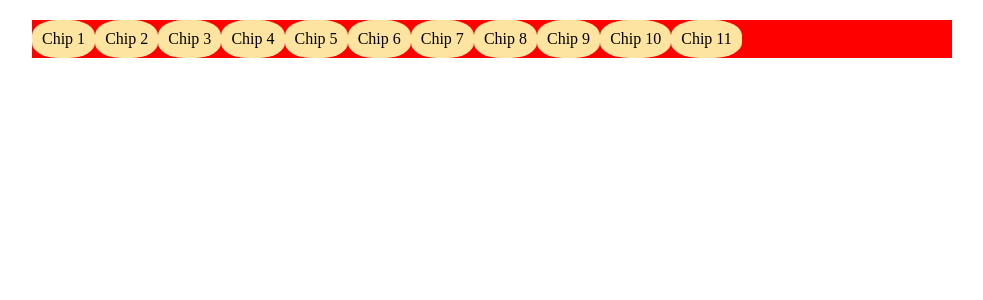
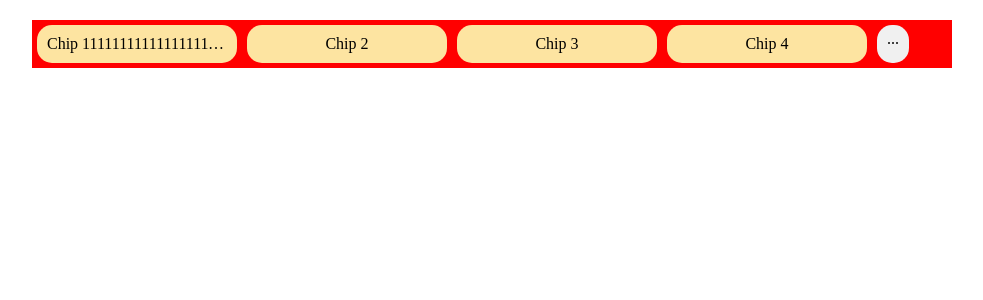
Before and after one commit to 0nlyssslatts/chips, a React app: page / in a window 1280 px wide. Shown: the top 300 px of the page, without its empty margins (148-1131 px from the left). Built offline with nearby package versions, Linux system fonts and the light colour scheme.

Commit message:
Улучшил компонент Chips: добавил возможность определения ширины,скрытие текста, если он выходит за рамки компонента и тултип

```diff
--- a/src/app/App.tsx
+++ b/src/app/App.tsx
@@ -3,7 +3,7 @@ import ChipList from "components/ChipsList/ChipsList";
 import "./index.scss";
 
 const chips = [
-    { id: "1", label: "Chip 1" },
+    { id: "1", label: "Chip 1111111111111111111111" },
     { id: "2", label: "Chip 2" },
     { id: "3", label: "Chip 3" },
     { id: "4", label: "Chip 4" },
--- a/src/components/Chips/Chips.module.scss
+++ b/src/components/Chips/Chips.module.scss
@@ -1,10 +1,19 @@
 .Chip {
     padding: 10px;
-    border-radius: 40%;
+    border-radius: 15px;
+    margin: 5px;
+    text-align: center;
     cursor: pointer;
     background-color: #fde4a1;
     color: #000;
-    text-align: center;
+    white-space: nowrap;
+    overflow: hidden;
+    text-overflow: ellipsis;
+    transition: all 0.3s ease;
+
+    &:hover {
+        transform: scale(1.1);
+    }
 }
 
 .selected {
--- a/src/components/Chips/Chips.tsx
+++ b/src/components/Chips/Chips.tsx
@@ -10,13 +10,14 @@ interface ChipsProps {
 }
 
 const Chips = (props: ChipsProps) => {
-    const { label, selected, onClick, className, width } = props;
-    const style = width ? { width: `${width}px` } : {};
+    const { label, selected, onClick, className, width = 100 } = props;
+    const style = { width: `${width}px` };
     return (
         <div
             className={classNames(cls.Chip, { [cls.selected]: selected }, [className])}
             onClick={onClick}
             style={style}
+            title={label}
         >
             {label}
         </div>
--- a/src/components/ChipsList/ChipsList.module.scss
+++ b/src/components/ChipsList/ChipsList.module.scss
@@ -1,7 +1,7 @@
 .ChipsList {
     display: flex;
-    flex-shrink: 0;
-    align-items: center;
+    flex-direction: row;
+
     background-color: red;
 }
 
--- a/src/components/ChipsList/ChipsList.tsx
+++ b/src/components/ChipsList/ChipsList.tsx
@@ -32,7 +32,7 @@ const ChipList = (props: ChipListProps) => {
         const ellipsisWidth = 32;
 
         chips.forEach((chip) => {
-            const chipWidth = 75;
+            const chipWidth = 200;
             if (totalWidth + chipWidth <= containerWidth - ellipsisWidth) {
                 totalWidth += chipWidth;
                 count++;
@@ -59,6 +59,7 @@ const ChipList = (props: ChipListProps) => {
                     label={chip.label}
                     selected={selectedId === chip.id}
                     onClick={() => onSelect(chip.id)}
+                    width={200}
                 />
             ))}
             {hiddenChips.length > 0 && (
```
